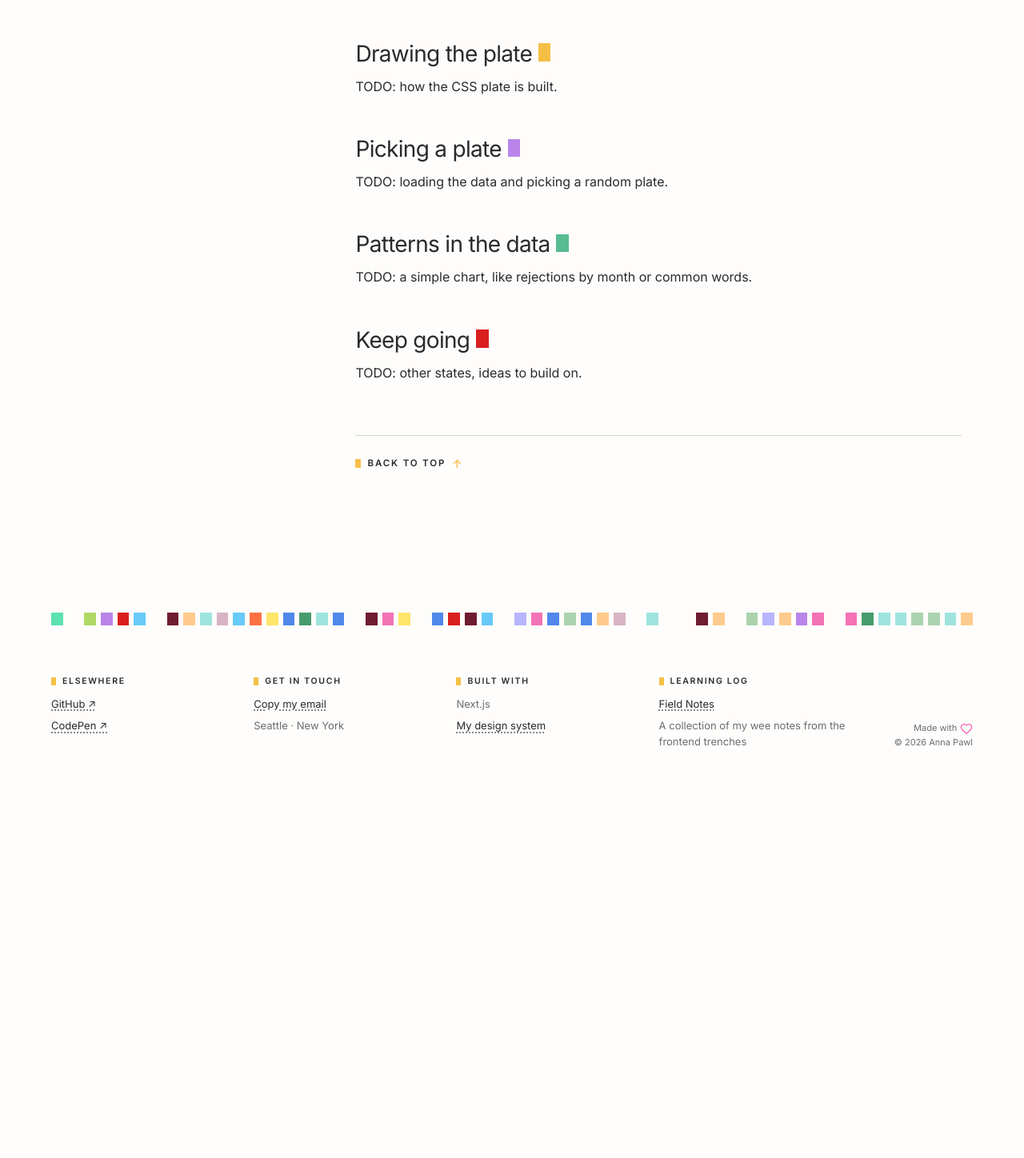
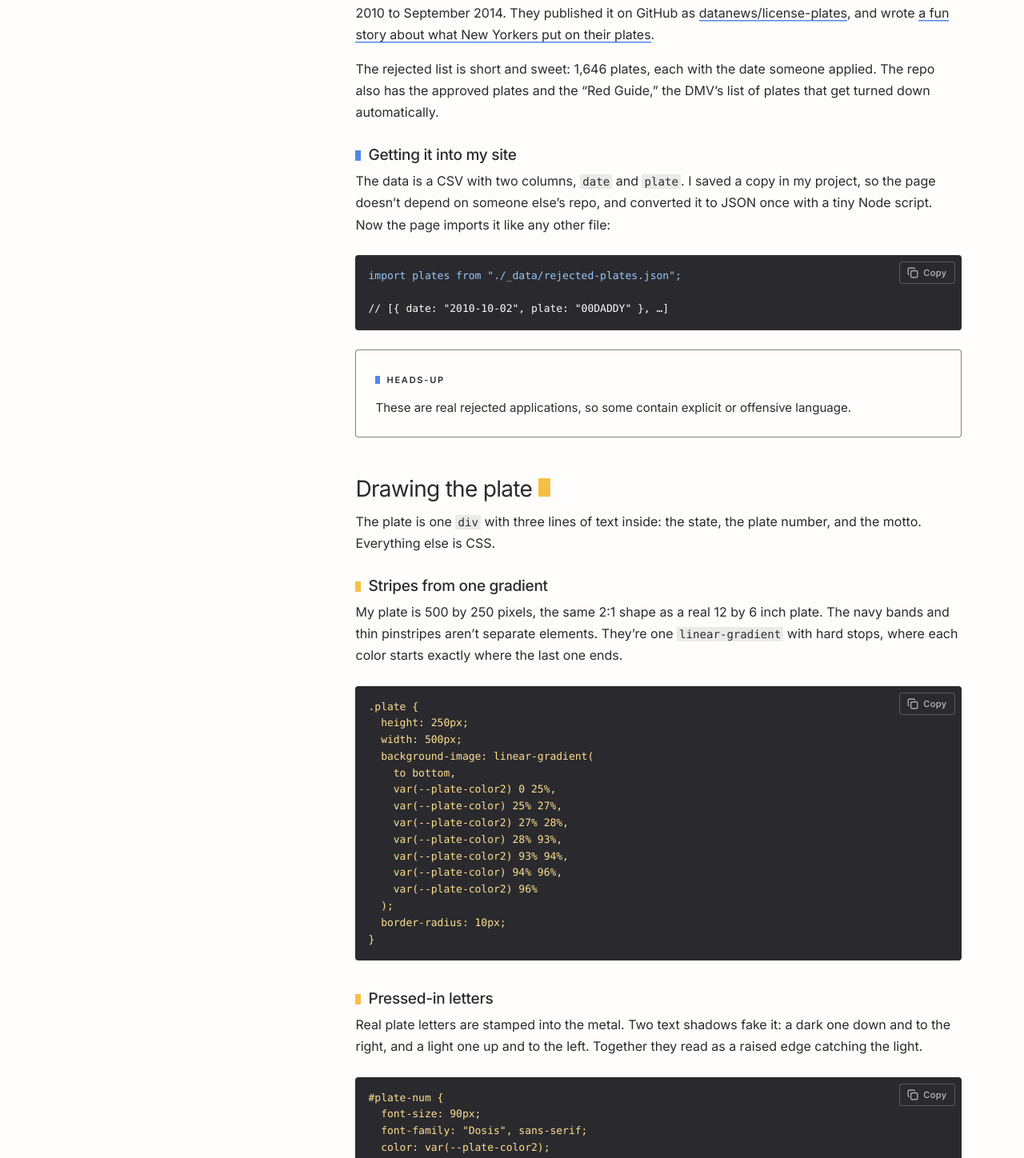
Before and after one commit to AnniePawl/annapawl.com-v2, a Next.js app: page /rejected-vanity-plates in a window 1280 px wide. Shown: the part 1338-2786 px from the top of the page at 80% size. Before the commit the page ends 2339 px from the top, so only its background shows below. Built offline with nearby package versions, Linux system fonts and the light colour scheme.

Commit message:
feat(rejected-plates): post content draft: the data, patterns in the data, drawing the plate

```diff
--- a/src/app/rejected-vanity-plates/page.tsx
+++ b/src/app/rejected-vanity-plates/page.tsx
@@ -1,8 +1,83 @@
-import PostLayout, { PostSection } from "../../components/layout/PostLayout/PostLayout";
+import PostLayout, { PostSection, PostSubsection } from "../../components/layout/PostLayout/PostLayout";
+import CodeBlock from "../../components/ui/CodeBlock";
+import Callout from "../../components/ui/Callout";
 import HomeLogo from "../../components/ui/HomeLogo";
 import TextLink from "../../components/ui/TextLink";
 import PlateStage from "./_components/PlateStage";
 import plates from "./_data/rejected-plates.json";
+
+const IMPORT_DATA = `import plates from "./_data/rejected-plates.json";
+
+// [{ date: "2010-10-02", plate: "00DADDY" }, …]`;
+
+const PLATE_GRADIENT = `.plate {
+  height: 250px;
+  width: 500px;
+  background-image: linear-gradient(
+    to bottom,
+    var(--plate-color2) 0 25%,
+    var(--plate-color) 25% 27%,
+    var(--plate-color2) 27% 28%,
+    var(--plate-color) 28% 93%,
+    var(--plate-color2) 93% 94%,
+    var(--plate-color) 94% 96%,
+    var(--plate-color2) 96%
+  );
+  border-radius: 10px;
+}`;
+
+const PLATE_EMBOSS = `#plate-num {
+  font-size: 90px;
+  font-family: "Dosis", sans-serif;
+  color: var(--plate-color2);
+  text-shadow:
+    3px 2px 2px rgb(138, 89, 12),
+    -3px -2px 2px rgba(255, 255, 255, 0.7);
+}`;
+
+const PLATE_BOLTS = `h2::before {
+  content: "";
+  position: absolute;
+  height: 10px;
+  width: 40px;
+  border-radius: 5px;
+  background-color: white;
+  box-shadow: inset 2px 2px 2.5px rgb(18, 18, 18);
+  transform: translateY(0.6em) translateX(-1em);
+}`;
+
+const PLATE_SCALE = `/* In my CodePen */
+#plate-num {
+  font-size: 90px;
+}
+
+/* On this page */
+.plate {
+  width: 100%;
+  container-type: inline-size;
+}
+
+.plate-number {
+  font-size: 18cqi; /* 90px on a 500px plate */
+}`;
+
+const PICK_STATE = `const [currentPlate, setCurrentPlate] = useState({
+  date: "",
+  plate: "LILB00TY",
+});`;
+
+const PICK_RANDOM = `function pickNewPlate() {
+  let next = currentPlate;
+  // Keep picking until it's different from the one showing
+  while (next.plate === currentPlate.plate) {
+    next = plates[Math.floor(Math.random() * plates.length)];
+  }
+  setCurrentPlate(next);
+}`;
+
+const PICK_ANNOUNCE = `<p className="sr-only" aria-live="polite">
+  {currentPlate.date && \`Rejected plate: \${currentPlate.plate}\`}
+</p>`;
 
 export const metadata = {
   title: "Rejected Vanity Plates — Anna Pawl",
@@ -42,12 +117,12 @@ export default function RejectedVanityPlates() {
         }
         accent="var(--marigold-bold)"
         contents={[
-          { id: "intro", label: "Intro", tone: "pink-bold" },
-          { id: "the-data", label: "The data", tone: "sky-bold" },
+          { id: "intro", label: "Intro", tone: "marigold-bold" },
+          { id: "the-data", label: "The data", tone: "blue-bold" },
           { id: "the-plate", label: "Drawing the plate", tone: "marigold-bold" },
-          { id: "random-plate", label: "Picking a plate", tone: "lilac-bold" },
-          { id: "patterns", label: "Patterns in the data", tone: "green-bold" },
-          { id: "keep-going", label: "Keep going", tone: "red-bold" },
+          { id: "random-plate", label: "Picking a plate", tone: "blue-bold" },
+          { id: "patterns", label: "Patterns in the data", tone: "marigold-bold" },
+          { id: "keep-going", label: "Keep going", tone: "blue-bold" },
         ]}
       >
         {/* NY LICENSE PLATE */}
@@ -77,29 +152,185 @@ export default function RejectedVanityPlates() {
 
         <PostSection id="the-data" title="The data">
           <p>
-            TODO: where it comes from and how I cleaned it. Source: WNYC Data
-            News,{" "}
+            The plates come from WNYC’s Data News team. In 2014 they filed a
+            Freedom of Information (FOIL) request with the New York DMV and got
+            back every personalized plate application from October 2010 to
+            September 2014. They published it on GitHub as{" "}
             <TextLink href="https://github.com/datanews/license-plates">
               datanews/license-plates
             </TextLink>
-            , from a 2014 FOIL request to the New York DMV.
+            , and wrote{" "}
+            <TextLink href="https://wnyc.org/story/new-yorkers-vanity-license-plates/">
+              a fun story about what New Yorkers put on their plates
+            </TextLink>
+            .
           </p>
+          <p>
+            The rejected list is short and sweet: 1,646 plates, each with the
+            date someone applied. The repo also has the approved plates and the
+            “Red Guide,” the DMV’s list of plates that get turned down
+            automatically.
+          </p>
+          <PostSubsection title="Getting it into my site">
+            <p>
+              The data is a CSV with two columns, <code>date</code> and{" "}
+              <code>plate</code>. I saved a copy in my project, so the page
+              doesn’t depend on someone else’s repo, and converted it to JSON
+              once with a tiny Node script. Now the page imports it like any
+              other file:
+            </p>
+            <CodeBlock code={IMPORT_DATA} />
+          </PostSubsection>
+          <Callout eyebrow="Heads-up" tone="blue" className="my-6 max-w-none">
+            These are real rejected applications, so some contain explicit or
+            offensive language.
+          </Callout>
         </PostSection>
 
         <PostSection id="the-plate" title="Drawing the plate">
-          <p>TODO: how the CSS plate is built.</p>
+          <p>
+            The plate is one <code>div</code> with three lines of text inside:
+            the state, the plate number, and the motto. Everything else is CSS.
+          </p>
+          <PostSubsection title="Stripes from one gradient">
+            <p>
+              My plate is 500 by 250 pixels, the same 2:1 shape as a real 12 by
+              6 inch plate. The navy bands and thin pinstripes aren’t separate
+              elements. They’re one <code>linear-gradient</code> with hard
+              stops, where each color starts exactly where the last one ends.
+            </p>
+            <CodeBlock code={PLATE_GRADIENT} />
+          </PostSubsection>
+          <PostSubsection title="Pressed-in letters">
+            <p>
+              Real plate letters are stamped into the metal. Two text shadows
+              fake it: a dark one down and to the right, and a light one up and
+              to the left. Together they read as a raised edge catching the
+              light.
+            </p>
+            <CodeBlock code={PLATE_EMBOSS} />
+          </PostSubsection>
+          <PostSubsection title="Bolt slots">
+            <p>
+              The four little bolt slots are{" "}
+              <TextLink href="/field-notes#before-after">
+                <code>::before</code> and <code>::after</code>
+              </TextLink>{" "}
+              on the state and motto headings, so they don’t need any extra
+              markup. An inset shadow makes them look cut into the plate, and
+              a little <code>transform</code> nudges each one into place.
+            </p>
+            <CodeBlock code={PLATE_BOLTS} />
+          </PostSubsection>
+          <PostSubsection title="One plate, any size">
+            <p>
+              In my CodePen, the plate is a fixed 500 by 250 pixels. On this
+              page, I wanted it to fill the column instead, which meant the
+              pixel sizes inside it had to grow and shrink with it. So for this
+              page, I swapped them for <code>cqi</code> units, a percentage of
+              the plate’s width, and made the plate a{" "}
+              <TextLink href="/field-notes#container-queries">size container</TextLink>
+              . Bigger plate, bigger letters.
+            </p>
+            <CodeBlock code={PLATE_SCALE} />
+          </PostSubsection>
         </PostSection>
 
         <PostSection id="random-plate" title="Picking a plate">
-          <p>TODO: loading the data and picking a random plate.</p>
+          <PostSubsection title="Remember the current plate">
+            <p>
+              The plate on screen lives in state. It starts as LILB00TY instead
+              of a random plate, so the server and the browser agree on what to
+              show first.
+            </p>
+            <CodeBlock code={PICK_STATE} />
+          </PostSubsection>
+          <PostSubsection title="Pick a new one">
+            <p>
+              <code>Math.random()</code> gives a decimal between 0 and 1.
+              Multiplying by the number of plates and rounding down turns it
+              into a spot in the list. The loop keeps picking until it lands on
+              a different plate, so the button always shows something new.
+            </p>
+            <CodeBlock code={PICK_RANDOM} highlight={["plates.length"]} />
+            <p>
+              Fun fact: I first wrote <code>PlateStage.length</code> instead of{" "}
+              <code>plates.length</code>. Functions have a length too (how many
+              arguments they take), so it was always 1, the button only ever
+              picked the first plate, and the loop never ended. One word, one
+              frozen page.
+            </p>
+          </PostSubsection>
+          <PostSubsection title="Announce it">
+            <p>
+              Sighted visitors see the new plate right away. For screen reader
+              users, a hidden live region reads it out after each click. It
+              stays empty until the first click, so nothing is announced when
+              the page loads.
+            </p>
+            <CodeBlock code={PICK_ANNOUNCE} highlight={['aria-live="polite"']} />
+          </PostSubsection>
         </PostSection>
 
         <PostSection id="patterns" title="Patterns in the data">
-          <p>TODO: a simple chart, like rejections by month or common words.</p>
+          <p>
+            Once the plates were in a list, I couldn’t resist poking around.
+            A few things stood out:
+          </p>
+          <ul className="my-4 grid list-disc gap-2 pl-5 text-[length:var(--text-md)] leading-[var(--leading-relaxed)]">
+            <li>
+              <b>Spring is rejection season.</b> March and April each saw about
+              200 rejections, twice as many as December.
+            </li>
+            <li>
+              <b>Numbers do a lot of sneaking.</b> 58% of rejected plates
+              include a number, often standing in for a letter: 0 for O, 3 for
+              E, 8 for B.
+            </li>
+            <li>
+              <b>Six is the sweet spot.</b> Six characters is the most common
+              length, but 453 people used all eight.
+            </li>
+            <li>
+              <b>Some people don’t give up.</b> BAD2SS was rejected three times.
+            </li>
+          </ul>
+          <p>TODO: a chart of rejections by month.</p>
         </PostSection>
 
         <PostSection id="keep-going" title="Keep going">
-          <p>TODO: other states, ideas to build on.</p>
+          <p>
+            A few ideas I’d love to try next:
+          </p>
+          <ul className="my-4 grid list-disc gap-2 pl-5 text-[length:var(--text-md)] leading-[var(--leading-relaxed)]">
+            <li>
+              <b>Would your plate get rejected?</b> Type a plate and check it
+              against the DMV’s Red Guide.
+            </li>
+            <li>
+              <b>Approved or rejected?</b> A guessing game using the approved
+              plates from the same dataset.
+            </li>
+            <li>
+              <b>Other states.</b> California’s data includes what applicants
+              said their plate meant, and what reviewers thought it meant.
+            </li>
+          </ul>
+          <p>Where the data comes from, if you want to dig in yourself:</p>
+          <ul className="my-4 grid list-disc gap-2 pl-5 text-[length:var(--text-md)] leading-[var(--leading-relaxed)]">
+            <li>
+              <TextLink href="https://github.com/datanews/license-plates">
+                datanews/license-plates
+              </TextLink>
+              , the New York data from WNYC.
+            </li>
+            <li>
+              <TextLink href="https://github.com/veltman/ca-license-plates">
+                veltman/ca-license-plates
+              </TextLink>
+              , California applications flagged for review, 2015 to 2016.
+            </li>
+          </ul>
         </PostSection>
       </PostLayout>
     </main>
```
